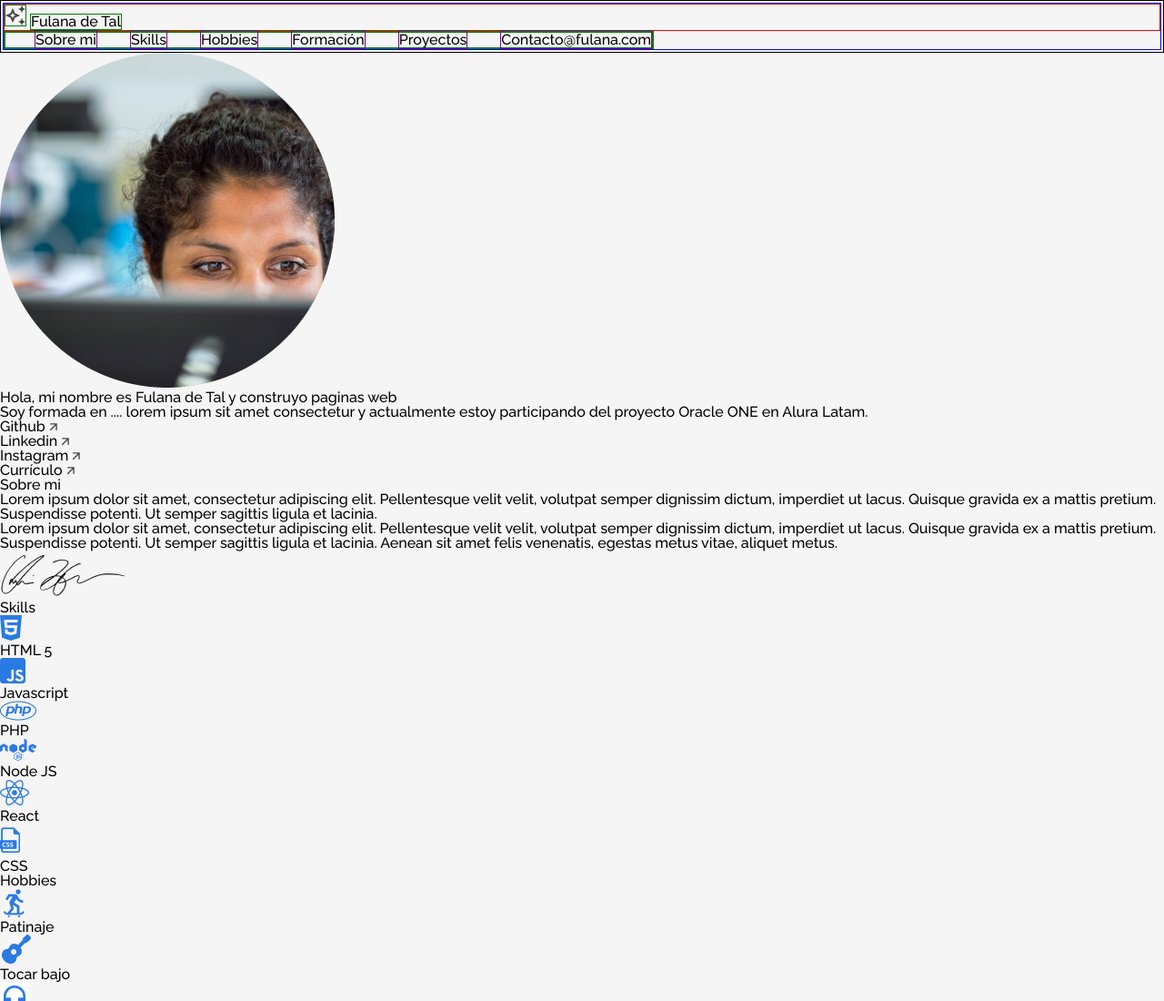
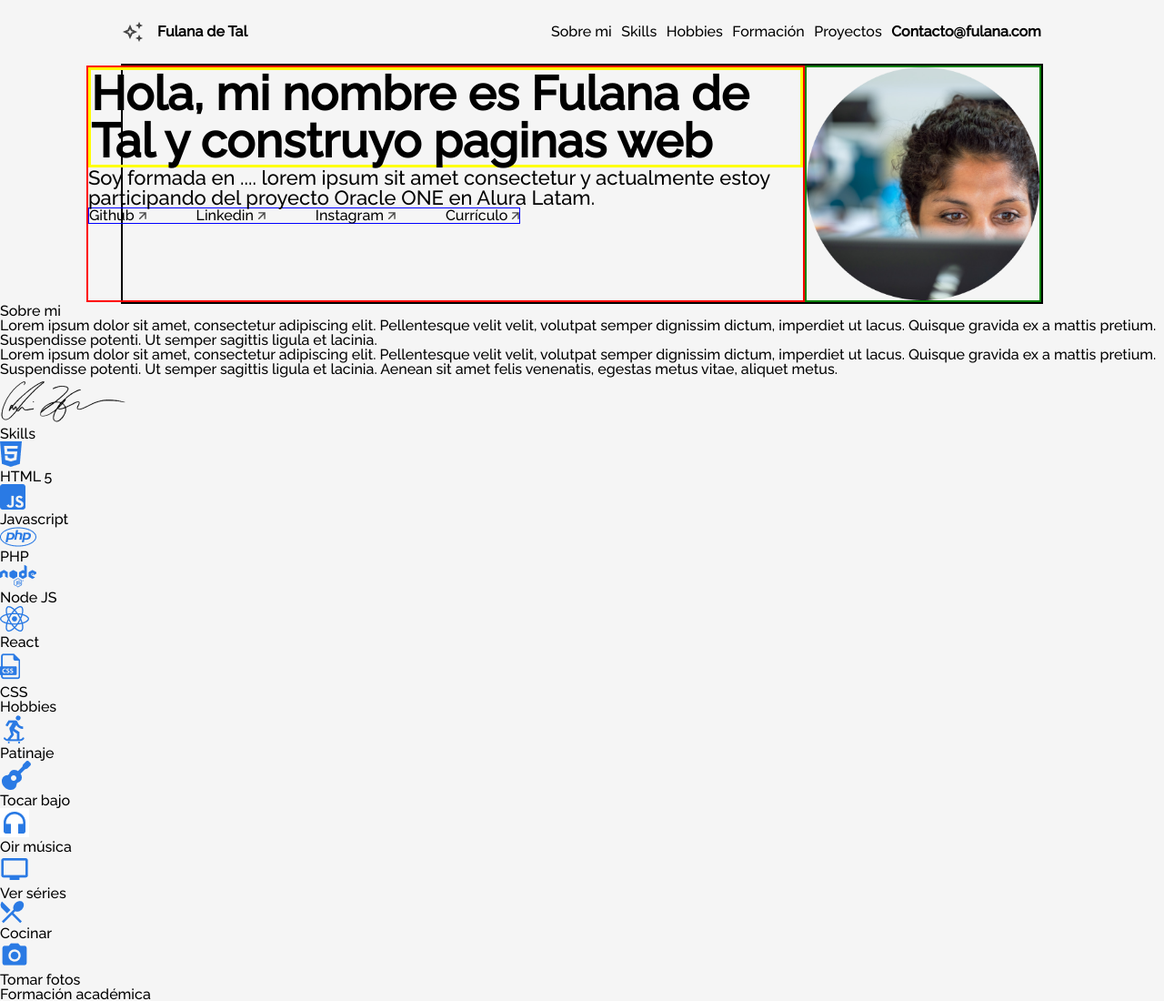
Before and after one commit to alvarezjp/portafolio_alura, a plain HTML site: page index.html in a window 1280 px wide. Shown: the top 1100 px of the page at 91% size. Drawn offline with Linux system fonts and the light colour scheme.

Commit message:
realizar menu, realizando el title

```diff
--- /dev/null
+++ b/CSS/menu/menu.css
@@ -0,0 +1,17 @@
+.todo{
+    /* hay que ver que hacer para que quede centrado en toda las pantallas */
+    display: flex;
+    justify-content: center;
+    /* border: 1px blue solid; */
+
+}
+
+.menu {
+    width: 78.89vw;
+    display: flex;
+    align-items: center;
+    justify-content:space-between ;
+    padding-top: 3vh;
+    padding-bottom: 3vh;
+    /* border: 1px green solid; */
+}
--- /dev/null
+++ b/CSS/menu/menu__header.css
@@ -0,0 +1,16 @@
+.menu__header {
+    display: flex;
+    align-items: center;
+    /* margin-left: 10em;     */
+    /* border: 1px red solid; */
+}
+
+.menu__title__img{
+    /* border: 1px rgb(194, 6, 100) solid; */
+}
+
+.menu__title{
+    margin-left: 1em;
+    font-weight: bold;
+    /* border: 1px green solid; */
+}
--- /dev/null
+++ b/CSS/menu/menu__list.css
@@ -0,0 +1,19 @@
+.menu__list {
+    /* Utilizamos el display para utilizar el mismo espacio de los items */
+    display: inline;
+    /* width: 56.51vw; el ancho segun % */
+    /* margin-right: 10em; */
+    /* border: 2px green solid; */
+}
+
+.menu__list__item {
+    /* Dejar lista en linea y darle el margen de separacion */
+    display: inline;
+    margin-left: 0.5vw;
+    /* border: 1px purple solid; */
+
+}
+
+#contact{
+    font-weight: bold;
+}
--- a/CSS/section.menu.css
+++ /dev/null
@@ -1,38 +0,0 @@
-.tudo{
-    display: flex;
-    justify-content: center;
-}
-.menu{
-    position: relative;
-    width: 1140px;
-    top: 34.5px;
-    padding-bottom: 50px;
-    /* border: 4px green solid; */
-    display: grid;
-    grid-template-columns: 134px  653px;
-    column-gap: 349px;
-    align-self: center;
-
-
-}
-.menu__header{
-    display: grid;
-    grid-template-columns: 24px 102px;
-    grid-template-rows: 0px 32px;
-    column-gap: 8px;
-    text-align: center;
-}
-.menu__title{
-    margin-top: 2.5px;
-}
-.menu__list{
-
-
-    /* border: 2px red solid; */
-    display: grid;
-    /* grid-column-start: 1; */
-    /* grid-column-end: 4; */
-    grid-template-columns: 67px 40px 63px 80px 75px 168px;
-    column-gap: 32px;
-
-}
--- a/CSS/section.menu2.css
+++ /dev/null
@@ -1,35 +0,0 @@
-.todo {
-    /* width: 50%; */
-    border: 1px black solid;
-}
-
-.menu {
-    margin: 2px;
-    border: 1px blue solid;
-}
-
-.menu__header {
-    /* display: 	inline-flex; */
-
-    border: 1px red solid;
-}
-
-.menu__title{
-    /* aqui debemos seguir */
-    display: inline-block;
-    border: 1px green solid;
-}
-
-.menu__list {
-    /* Utilizamos el display para utilizar el mismo espacio de los items */
-    display: inline-block;
-    border: 2px green solid;
-}
-
-.menu__list__item {
-    /* Dejar lista en linea y darle el margen de separacion */
-    display: inline;
-    margin-left: 2em;
-    border: 1px purple solid;
-    /* font-size: 30px; */
-}
--- /dev/null
+++ b/CSS/title.css
@@ -0,0 +1,39 @@
+.title{
+    display: flex;
+   justify-content: center;
+}
+
+.title__div{
+    display: flex;
+    width: 78.89vw;
+    flex-direction: row-reverse;
+    border: 2px black solid;
+}
+
+.title__profile{
+    border: 2px green solid;
+    width: 20vw;
+}
+.title__container{
+    /* width: 50vw; */
+    border: 2px red solid;
+}
+
+.title__bio{
+    font-size: 52px;
+    font-weight: bold;
+    width: 15em;
+    border: 3px yellow solid;
+}
+
+.title__subsection{
+    font-size: 22px;
+
+}
+
+.title__network{
+    display: flex;
+    width: 37vw;
+    justify-content: space-between;
+    border: 1px blue solid;
+}
--- a/index.html
+++ b/index.html
@@ -7,7 +7,10 @@
     <!-- Referencia de la hoja de estilo de Css -->
     <link rel="stylesheet" href="/CSS/reset.css">
     <link rel="stylesheet" href="/CSS/style.css">
-    <link rel="stylesheet" href="/CSS/section.menu2.css">
+    <link rel="stylesheet" href="/CSS/menu/menu.css">
+    <link rel="stylesheet" href="/CSS/menu/menu__header.css">
+    <link rel="stylesheet" href="/CSS/menu/menu__list.css">
+    <link rel="stylesheet" href="/CSS/title.css">
     <link rel="preconnect" href="https://fonts.googleapis.com">
     <link rel="preconnect" href="https://fonts.gstatic.com" crossorigin>
     <!-- Fonte del Proyecto Raleway -->
@@ -19,7 +22,7 @@
     <div class="todo">
     <section class="menu">
         <header class="menu__header">
-            <img  class="menu__title"src="assets\vector.png">
+            <img  class="menu__title__img" src="assets\vector.png">
             <h3 class="menu__title">Fulana de Tal</h3>
         </header>
         <nav>
@@ -29,7 +32,7 @@
                 <li class="menu__list__item"><a href="#hobbies">Hobbies</a></li>
                 <li class="menu__list__item"><a href="#formacion">Formación</a></li>
                 <li class="menu__list__item"><a href="#xp">Proyectos</a></li>
-                <li class="menu__list__item"><a href="#contacto">Contacto@fulana.com</a></li>
+                <li class="menu__list__item" id="contact"><a href="#contacto">Contacto@fulana.com</a></li>
             </ul>
         </nav>
     </section>
```
